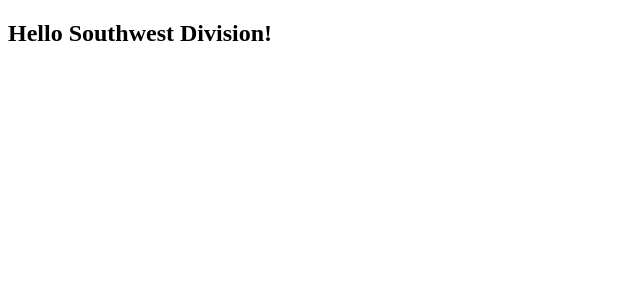
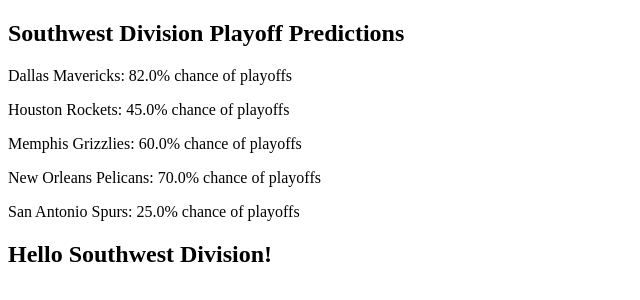
Before and after one commit to apcrntura/nba-oracle-southwest, a plain HTML site: page index.html in a window 1280 px wide. Shown: the whole page, without its empty margins (0-640 px from the left). Drawn offline with Linux system fonts and the light colour scheme.

Commit message:
Update index.html

```diff
--- a/index.html
+++ b/index.html
@@ -4,6 +4,9 @@
   <title>NBA Oracle Southwest</title>
 </head>
 <body>
+  <div id="predictions">
+  <h2>Southwest Division Playoff Predictions</h2>
+</div>
   <h2>Hello Southwest Division!</h2>
   <script>
   async function loadPredictions() {
```
